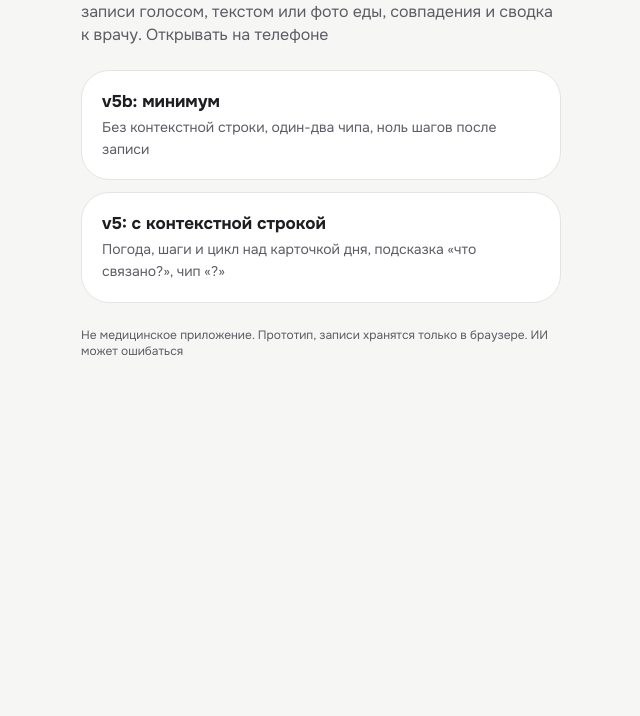
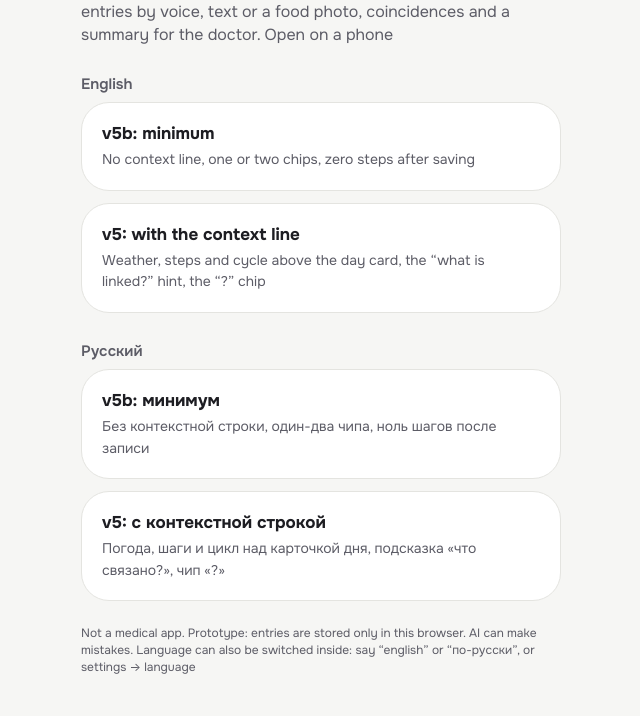
Before and after one commit to tihoapp/tiho, a plain HTML site: page index.html in a window 1280 px wide. Shown: the part 101-817 px from the top of the page, without its empty margins (319-959 px from the left). Drawn offline with Linux system fonts and the light colour scheme.

Commit message:
English entry points: ?lang=en, bilingual index and README

```diff
--- a/index.html
+++ b/index.html
@@ -1,5 +1,5 @@
 <!DOCTYPE html>
-<html lang="ru">
+<html lang="en">
 <head>
 <meta charset="utf-8">
 <meta name="viewport" content="width=device-width, initial-scale=1, viewport-fit=cover">
@@ -11,7 +11,8 @@
 body{margin:0;background:var(--bg);color:var(--text);font-family:Onest,-apple-system,system-ui,sans-serif;padding:max(24px,env(safe-area-inset-top)) max(16px,env(safe-area-inset-left)) 40px max(16px,env(safe-area-inset-right))}
 main{max-width:480px;margin:0 auto}
 h1{font-size:28px;font-weight:700;margin:16px 0 4px;letter-spacing:-.01em}
-p{color:var(--text2);margin:0 0 24px;line-height:1.4}
+h2{font-size:15px;font-weight:600;color:var(--text2);margin:28px 0 8px}
+p{color:var(--text2);margin:0 0 20px;line-height:1.4}
 a.card{display:block;background:var(--surface);border-radius:28px;padding:20px;margin-bottom:12px;text-decoration:none;color:inherit;border:1px solid var(--line)}
 a.card b{display:block;font-size:17px;margin-bottom:4px}
 a.card span{color:var(--text2);font-size:14px;line-height:1.4}
@@ -20,8 +21,12 @@ small{display:block;color:var(--text2);font-size:12px;margin-top:24px;line-heigh
 </head>
 <body><main>
 <h1>ms-app</h1>
-<p>Помощник для людей с рассеянным склерозом: одна строка, записи голосом, текстом или фото еды, совпадения и сводка к врачу. Открывать на телефоне</p>
-<a class="card" href="v5.html?v=5b"><b>v5b: минимум</b><span>Без контекстной строки, один-два чипа, ноль шагов после записи</span></a>
-<a class="card" href="v5.html?v=5"><b>v5: с контекстной строкой</b><span>Погода, шаги и цикл над карточкой дня, подсказка «что связано?», чип «?»</span></a>
-<small>Не медицинское приложение. Прототип, записи хранятся только в браузере. ИИ может ошибаться</small>
+<p>A companion for people with multiple sclerosis: one input line, entries by voice, text or a food photo, coincidences and a summary for the doctor. Open on a phone</p>
+<h2>English</h2>
+<a class="card" href="v5.html?v=5b&lang=en"><b>v5b: minimum</b><span>No context line, one or two chips, zero steps after saving</span></a>
+<a class="card" href="v5.html?v=5&lang=en"><b>v5: with the context line</b><span>Weather, steps and cycle above the day card, the “what is linked?” hint, the “?” chip</span></a>
+<h2>Русский</h2>
+<a class="card" href="v5.html?v=5b&lang=ru"><b>v5b: минимум</b><span>Без контекстной строки, один-два чипа, ноль шагов после записи</span></a>
+<a class="card" href="v5.html?v=5&lang=ru"><b>v5: с контекстной строкой</b><span>Погода, шаги и цикл над карточкой дня, подсказка «что связано?», чип «?»</span></a>
+<small>Not a medical app. Prototype: entries are stored only in this browser. AI can make mistakes. Language can also be switched inside: say “english” or “по-русски”, or settings → language</small>
 </main></body></html>
```
Also changed, not shown: v5.html (+1 -1 lines), README.md.
